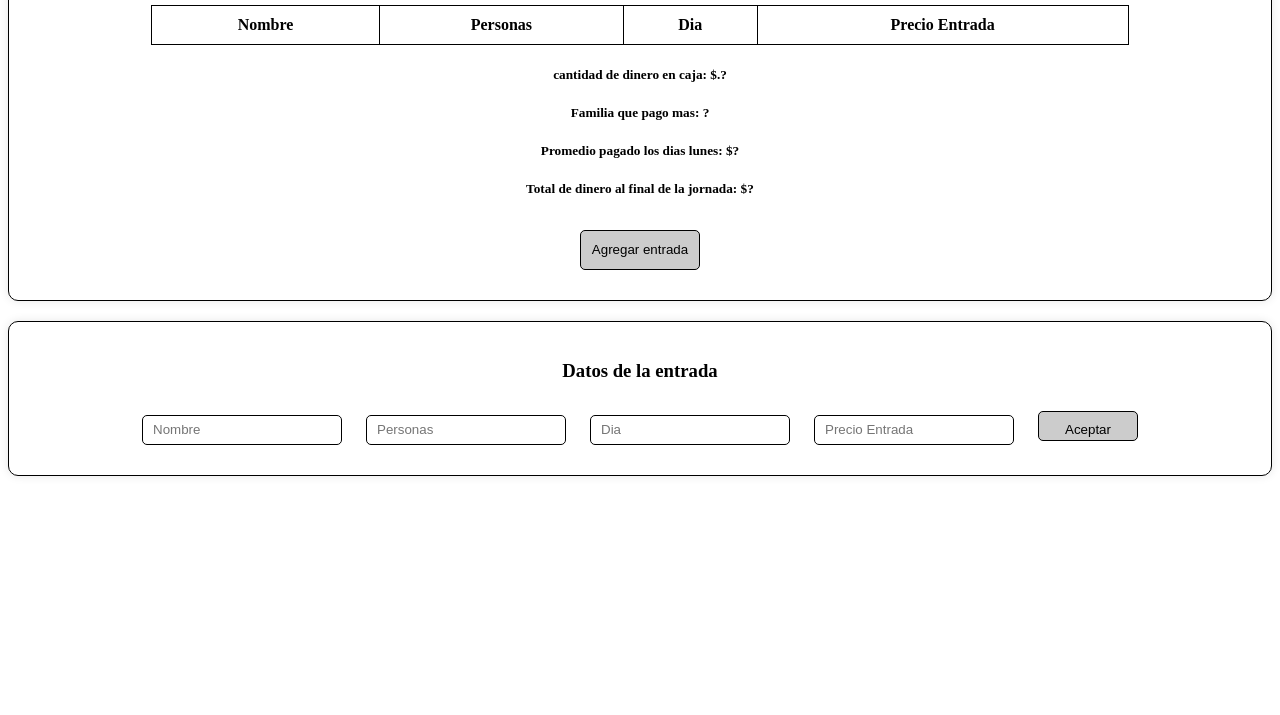
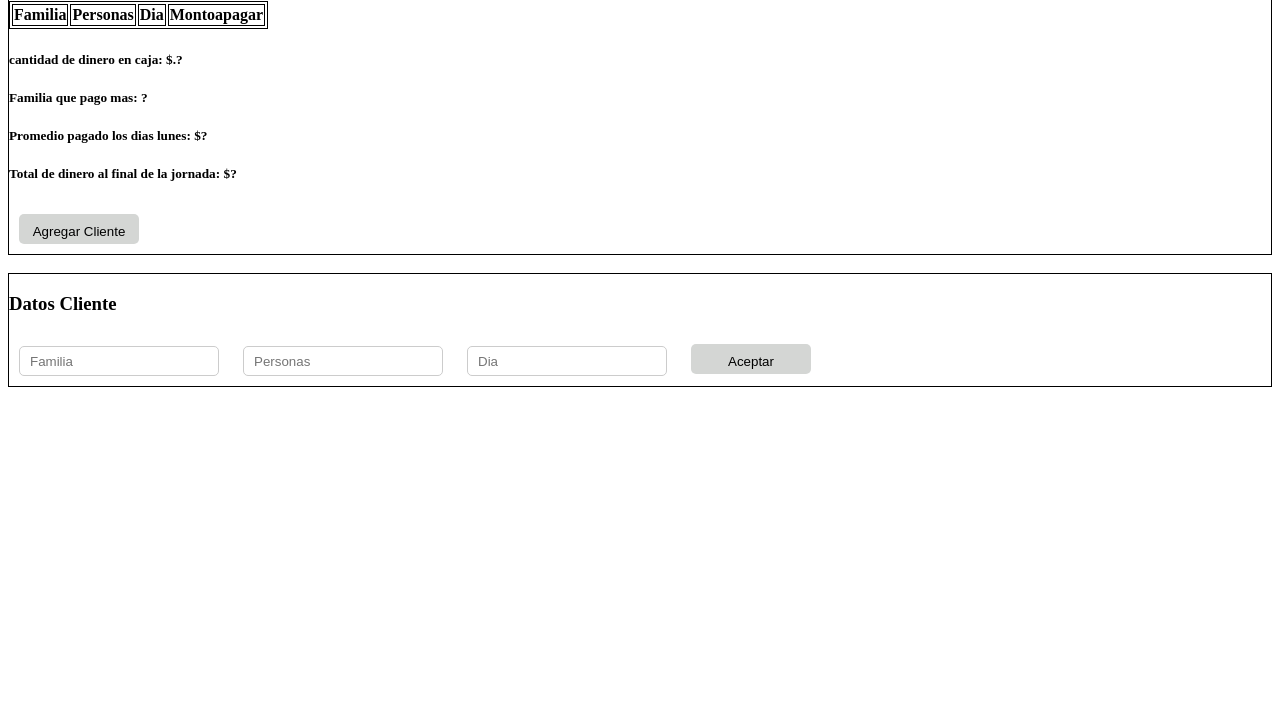
Before and after one commit to JoseLamota/Proyectico, a plain HTML site: page index.html in a window 1280 px wide. Shown: the part 85-800 px from the top of the page. Drawn offline with Linux system fonts and the light colour scheme.

Commit message:
Update index.html

```diff
--- a/index.html
+++ b/index.html
@@ -5,92 +5,74 @@
     <meta name="viewport" content="width=device-width, initial-scale=1.0" />
     <meta http-equiv="X-UA-Compatible" content="ie=edge" />
     <title>BOXCINEMAS</title>
+    <link rel="stylesheet" href="styles.css" />
     <style>
-      * {
-        zoom: 1; /* Aumentar tamaño un 10% */
-      }
       input[type="text"] {
         width: 200px;
         height: 30px;
         padding: 10px;
         margin: 10px;
-        border: 1px solid black;
+        border: 1px solid #ccc;
         border-radius: 5px;
         box-sizing: border-box;
       }
       button {
-        width: 100px;
+        width: 120px;
         height: 30px;
         padding: 10px;
         margin: 10px;
-        border: 1px solid black;
+        border: none;
         border-radius: 5px;
-        background-color: #ccc;
+        background-color: #d4d6d4;
+        color: black;
         cursor: pointer;
       }
-      #mainForm {
-        padding: 20px;
-        border: 1px solid black;
-        border-radius: 10px;
-        box-shadow: 0 0 10px rgba(0, 0, 0, 0.1);
-        text-align: center;
+      button:hover {
+        background-color: #babdba;
       }
-      #EntradaForm {
-        padding: 20px;
-        border: 1px solid black;
-        border-radius: 10px;
-        box-shadow: 0 0 10px rgba(0, 0, 0, 0.1);
-        margin-top: 20px;
-        text-align: center;
+      table {
+      width: 20%;
+      border: solid 1px ;
       }
-      #mainForm_btAgregar {
-        width: 120px;
-        height: 40px;
-        padding: 10px;
-        margin: 10px;
-        border: 1px solid black;
-        border-radius: 5px;
-        background-color: #ccc;
-        cursor: pointer;
+      th, td {
+        border: 1px solid;
       }
-      /* Estilos para la tabla */
-      #mainForm_tabla {
-        width: 80%;
-        margin: 20px auto;
-        border-collapse: collapse;
+      section[id="mainForm"] {
+        border: 1px solid;
       }
-      #mainForm_tabla th, #mainForm_tabla td {
-        border: 1px solid black;
-        padding: 10px;
-        text-align: center;
+      section[id="ClienteForm"]{
+        border: 1px solid;
       }
+
     </style>
   </head>
-  <body>
+  <br>
     <section id="mainForm">
       <h3>BOXCINEMAS</h3>
       <table id="mainForm_tabla">
         <tr>
-          <th>Nombre</th>
+          <th>Familia</th>
           <th>Personas</th>
           <th>Dia</th>
-          <th>Precio Entrada</th>
+          <th>Montoapagar</th>
         </tr>
       </table>
-      <h5>cantidad de dinero en caja: $.<span id="mainForm_lblIngresoTotal">?</span></h5>
-      <h5>Familia que pago mas: <span id="mainForm_lblMenorNumPasajeros">?</span></h5>
-      <h5>Promedio pagado los dias lunes: $<span id="mainForm_lblPorcInternacionales">?</span></h5>
-      <h5>Total de dinero al final de la jornada: $<span id="mainForm_lblTotalFinal">?</span></h5>
-      <button id="mainForm_btAgregar">Agregar entrada</button>
-    </section>
+      <h5>cantidad de dinero en caja: $.<span id="mainForm_lblDineroinicial">?</span></h5>
+      <h5>Familia que pago mas: <span id="mainForm_lblFamiliaquepagomas">?</span></h5>
+      <h5>Promedio pagado los dias lunes: $<span id="mainForm_lblPrompagodiaslunes">?</span></h5>
+      <h5>Total de dinero al final de la jornada: $<span id="mainForm_lblTotalfinal">?</span></h5>
+      <button id="mainForm_btAgregar">Agregar Cliente</button>
+    </section><br>
 
-    <section id="EntradaForm">
-      <h3>Datos de la entrada</h3>
-      <input type="text" id="EntradaForm_inNombre" placeholder="Nombre"></input>
-      <input type="text" id="EntradaForm_inPersonas" placeholder="Personas"></input>
-      <input type="text" id="EntradaForm_inDia"  placeholder="Dia"></input>
-      <input type="text" id="EntradaForm_inPrecioEntrada" placeholder="Precio Entrada"></input>
-      <button id="vueloForm_btAceptar">Aceptar</button>
+    <section id="ClienteForm">
+      <h3>Datos Cliente</h3>
+      <input type="text" id="ClienteForm_inFamilia" placeholder="Familia"></input>
+      <input type="text" id="ClienteForm_inPersonas" placeholder="Personas"></input>
+      <input type="text" id="ClienteForm_inDia"  placeholder="Dia"></input>
+      <button id="ClienteForm_btAceptar">Aceptar</button>
     </section>
   </body>
-</html>
+  <script type="module">
+    import Cl_controlador from "./js/controlador.js";
+    new Cl_controlador()
+ </script>
```
